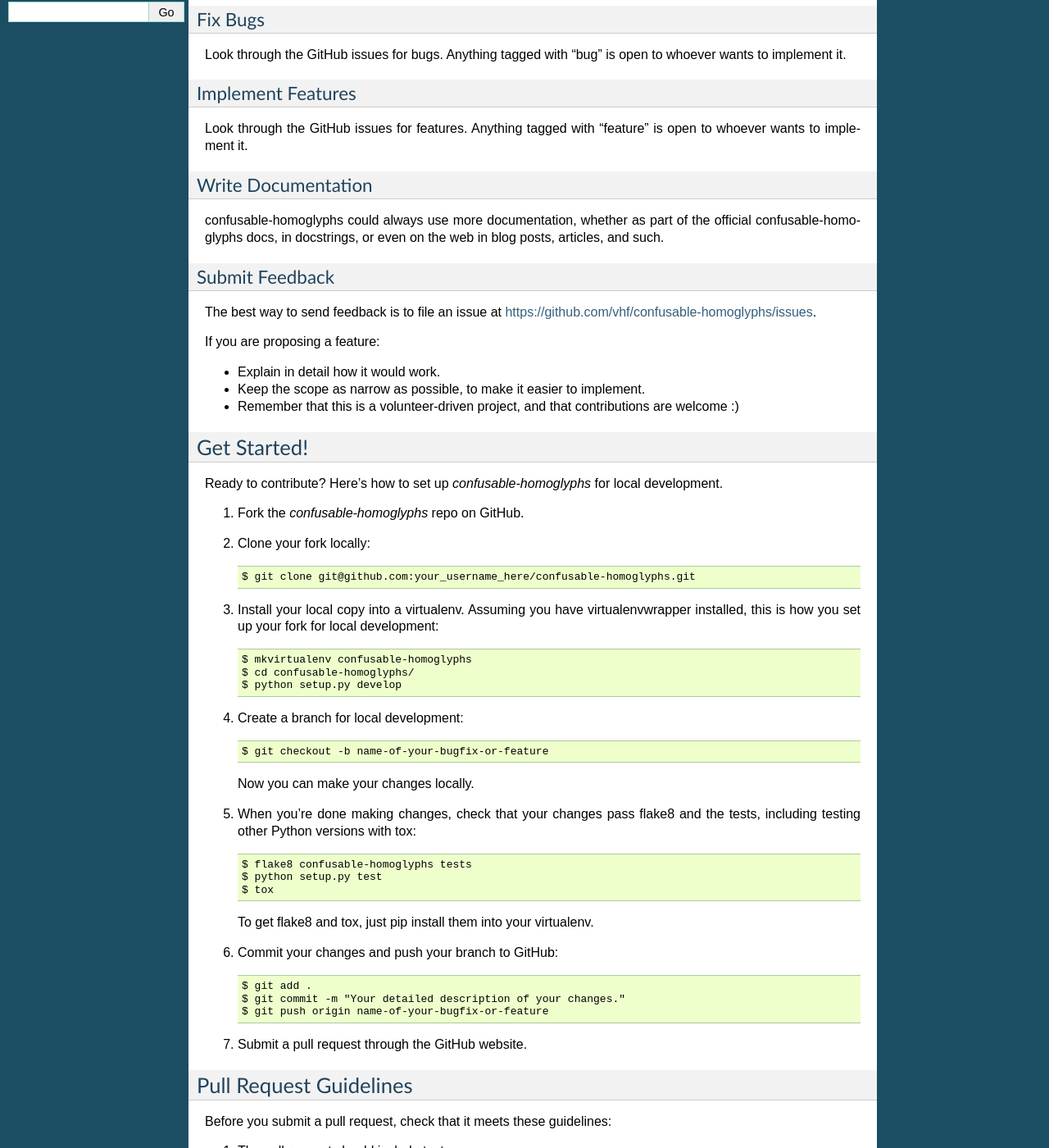
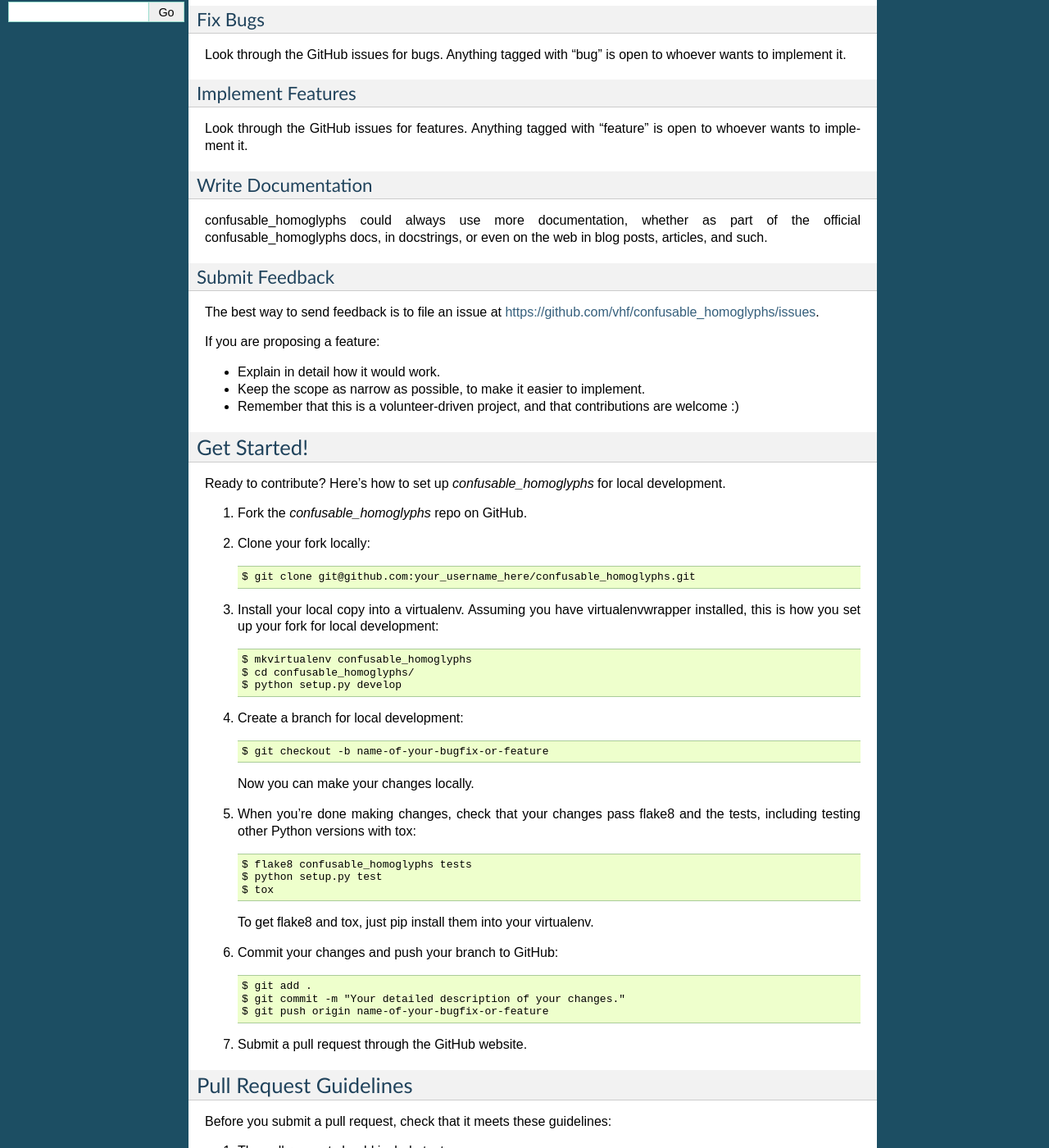
Before and after one commit to vhf/confusable_homoglyphs, a Sphinx documentation site: the page built from docs/contributing.rst, in a window 1280 px wide and 1400 px high, scrolled down 426 px. Shown: the whole window at 82% size. Built offline with Sphinx 7.4.7, drawn with Linux system fonts in a browser that asks for light colours; some of the changed text lies outside the part shown.

```diff
--- a/CONTRIBUTING.rst
+++ b/CONTRIBUTING.rst
@@ -13,7 +13,7 @@ Types of Contributions
 Report Bugs
 ~~~~~~~~~~~
 
-Report bugs at https://github.com/vhf/confusable-homoglyphs/issues.
+Report bugs at https://github.com/vhf/confusable_homoglyphs/issues.
 
 If you are reporting a bug, please include:
 
@@ -35,14 +35,14 @@ is open to whoever wants to implement it.
 Write Documentation
 ~~~~~~~~~~~~~~~~~~~
 
-confusable-homoglyphs could always use more documentation, whether
-as part of the official confusable-homoglyphs docs, in docstrings,
+confusable_homoglyphs could always use more documentation, whether
+as part of the official confusable_homoglyphs docs, in docstrings,
 or even on the web in blog posts, articles, and such.
 
 Submit Feedback
 ~~~~~~~~~~~~~~~
 
-The best way to send feedback is to file an issue at https://github.com/vhf/confusable-homoglyphs/issues.
+The best way to send feedback is to file an issue at https://github.com/vhf/confusable_homoglyphs/issues.
 
 If you are proposing a feature:
 
@@ -54,17 +54,17 @@ If you are proposing a feature:
 Get Started!
 ------------
 
-Ready to contribute? Here's how to set up `confusable-homoglyphs` for local development.
+Ready to contribute? Here's how to set up `confusable_homoglyphs` for local development.
 
-1. Fork the `confusable-homoglyphs` repo on GitHub.
+1. Fork the `confusable_homoglyphs` repo on GitHub.
 2. Clone your fork locally::
 
-    $ git clone git@github.com:your_username_here/confusable-homoglyphs.git
+    $ git clone git@github.com:your_username_here/confusable_homoglyphs.git
 
 3. Install your local copy into a virtualenv. Assuming you have virtualenvwrapper installed, this is how you set up your fork for local development::
 
-    $ mkvirtualenv confusable-homoglyphs
-    $ cd confusable-homoglyphs/
+    $ mkvirtualenv confusable_homoglyphs
+    $ cd confusable_homoglyphs/
     $ python setup.py develop
 
 4. Create a branch for local development::
@@ -75,7 +75,7 @@ Ready to contribute? Here's how to set up `confusable-homoglyphs` for local deve
 
 5. When you're done making changes, check that your changes pass flake8 and the tests, including testing other Python versions with tox::
 
-    $ flake8 confusable-homoglyphs tests
+    $ flake8 confusable_homoglyphs tests
     $ python setup.py test
     $ tox
 
@@ -99,5 +99,5 @@ Before you submit a pull request, check that it meets these guidelines:
    your new functionality into a function with a docstring, and add the
    feature to the list in README.rst.
 3. The pull request should work for Python 2.7, 3.3, 3.4, 3.5 and 3.6. Check
-   https://travis-ci.org/vhf/confusable-homoglyphs/pull_requests
+   https://travis-ci.org/vhf/confusable_homoglyphs/pull_requests
    and make sure that the tests pass for all supported Python versions.
--- a/README.rst
+++ b/README.rst
@@ -1,7 +1,7 @@
 ``ϲοｎｆｕѕаｂｌе-һοｍоɡｌｙｐｈｓ``
 ====================================
 
-``confusable-homoglyphs``
+``confusable_homoglyphs``
 =========================
 
 *a homoglyph is one of two or more graphemes, characters, or glyphs with
--- a/docs/conf.py
+++ b/docs/conf.py
@@ -239,8 +239,8 @@ latex_documents = [
 # One entry per manual page. List of tuples
 # (source start file, name, description, authors, manual section).
 man_pages = [
-    ('index', 'confusable-homoglyphs',
-     u'confusable-homoglyphs Documentation',
+    ('index', 'confusable_homoglyphs',
+     u'confusable_homoglyphs Documentation',
      [u'Victor Felder'], 1)
 ]
 
--- a/docs/installation.rst
+++ b/docs/installation.rst
@@ -4,9 +4,9 @@ Installation
 
 At the command line::
 
-    $ easy_install confusable-homoglyphs
+    $ easy_install confusable_homoglyphs
 
 Or, if you have virtualenvwrapper installed::
 
-    $ mkvirtualenv confusable-homoglyphs
-    $ pip install confusable-homoglyphs
+    $ mkvirtualenv confusable_homoglyphs
+    $ pip install confusable_homoglyphs
--- a/docs/usage.rst
+++ b/docs/usage.rst
@@ -2,6 +2,6 @@
 Usage
 ========
 
-To use confusable-homoglyphs in a project::
+To use confusable_homoglyphs in a project::
 
-    import confusable-homoglyphs
+    import confusable_homoglyphs
--- a/setup.cfg
+++ b/setup.cfg
@@ -1,10 +1,10 @@
 [versioneer]
 VCS = git
 style = pep440
-versionfile_source = confusable-homoglyphs/_version.py
-versionfile_build = confusable-homoglyphs/_version.py
+versionfile_source = confusable_homoglyphs/_version.py
+versionfile_build = confusable_homoglyphs/_version.py
 tag_prefix =
-parentdir_prefix = confusable-homoglyphs-
+parentdir_prefix = confusable_homoglyphs-
 
 [wheel]
 universal = 1
--- a/setup.py
+++ b/setup.py
@@ -22,14 +22,14 @@ test_requirements = [
 ]
 
 setup(
-    name='confusable-homoglyphs',
+    name='confusable_homoglyphs',
     version=versioneer.get_version(),
     cmdclass=versioneer.get_cmdclass(),
     description='Detect confusable usage of unicode homoglyphs, prevent homograph attacks.',
     long_description=readme + '\n\n' + history,
     author='Victor Felder',
     author_email='victorfelder@gmail.com',
-    url='https://github.com/vhf/confusable-homoglyphs',
+    url='https://github.com/vhf/confusable_homoglyphs',
     packages=find_packages(exclude=['contrib', 'docs', 'tests']),
     entry_points={
         'console_scripts': [
```
Also changed, not shown: 1 other file.
